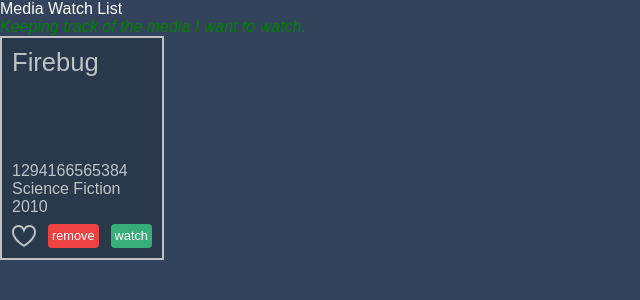
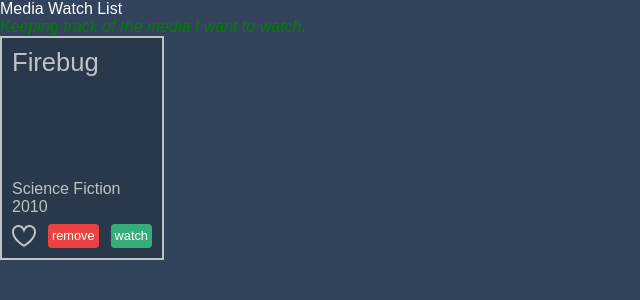
Before and after one commit to JJHPhoto/angular-essential-training, an Angular app: page / in a window 1280 px wide. Shown: the top 300 px of the page, without its empty margins (0-640 px from the left). Built offline with nearby package versions, Linux system fonts and the light colour scheme.

Commit message:
Played around with ngIf templating.

```diff
--- a/src/app/app.component.ts
+++ b/src/app/app.component.ts
@@ -12,7 +12,7 @@ export class AppComponent {
     medium: "Series",
     category: "Science Fiction",
     year: 2010,
-    watchedOn: 1294166565384,
+    watchedOn: null,
     isFavorite: false,
   };
 
--- a/src/app/media-item.component.html
+++ b/src/app/media-item.component.html
@@ -1,5 +1,7 @@
 <h2>{{ mediaItem.name }}</h2>
-<div>{{ mediaItem.watchedOn }}</div>
+<ng-template [ngIf]="mediaItem.watchedOn">
+  <div>Watched on{{ mediaItem.watchedOn }}</div>
+</ng-template>
 <div>{{ mediaItem.category }}</div>
 <div>{{ mediaItem.year }}</div>
 <div class="tools">
```
